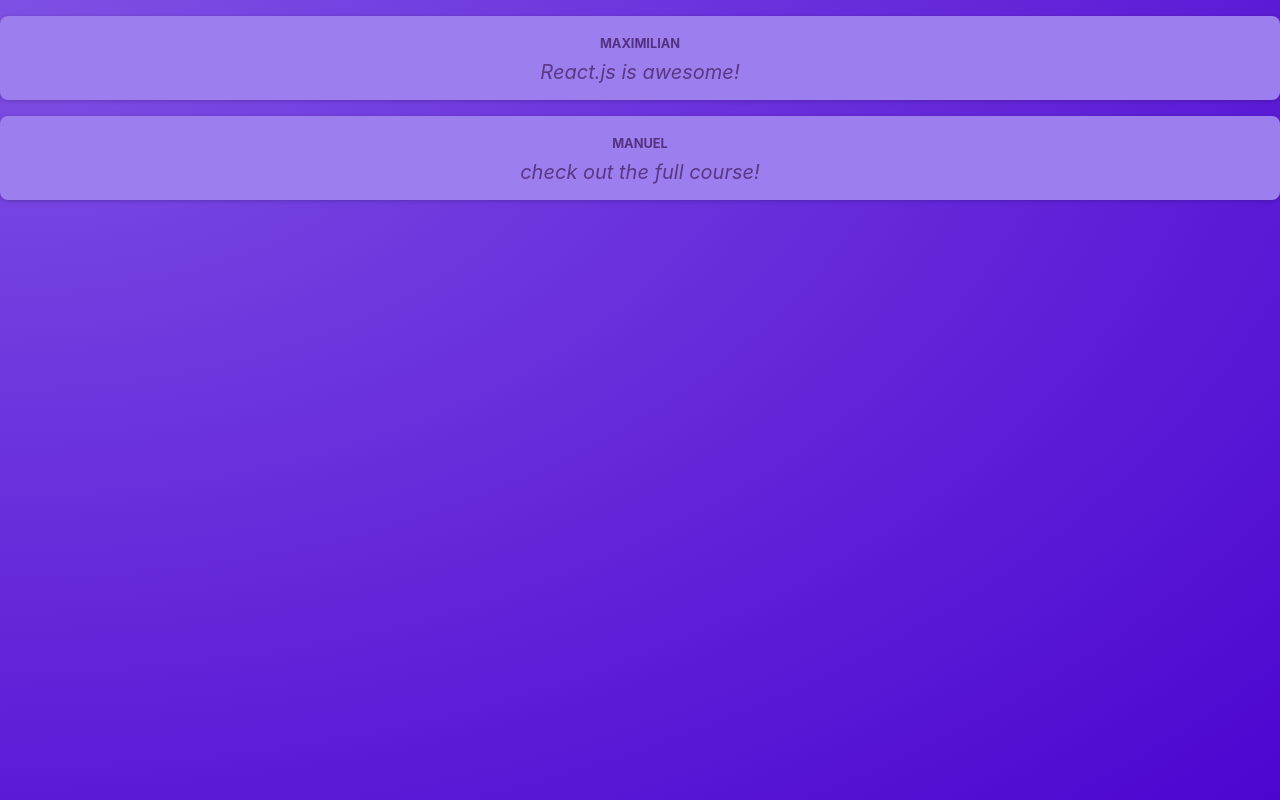
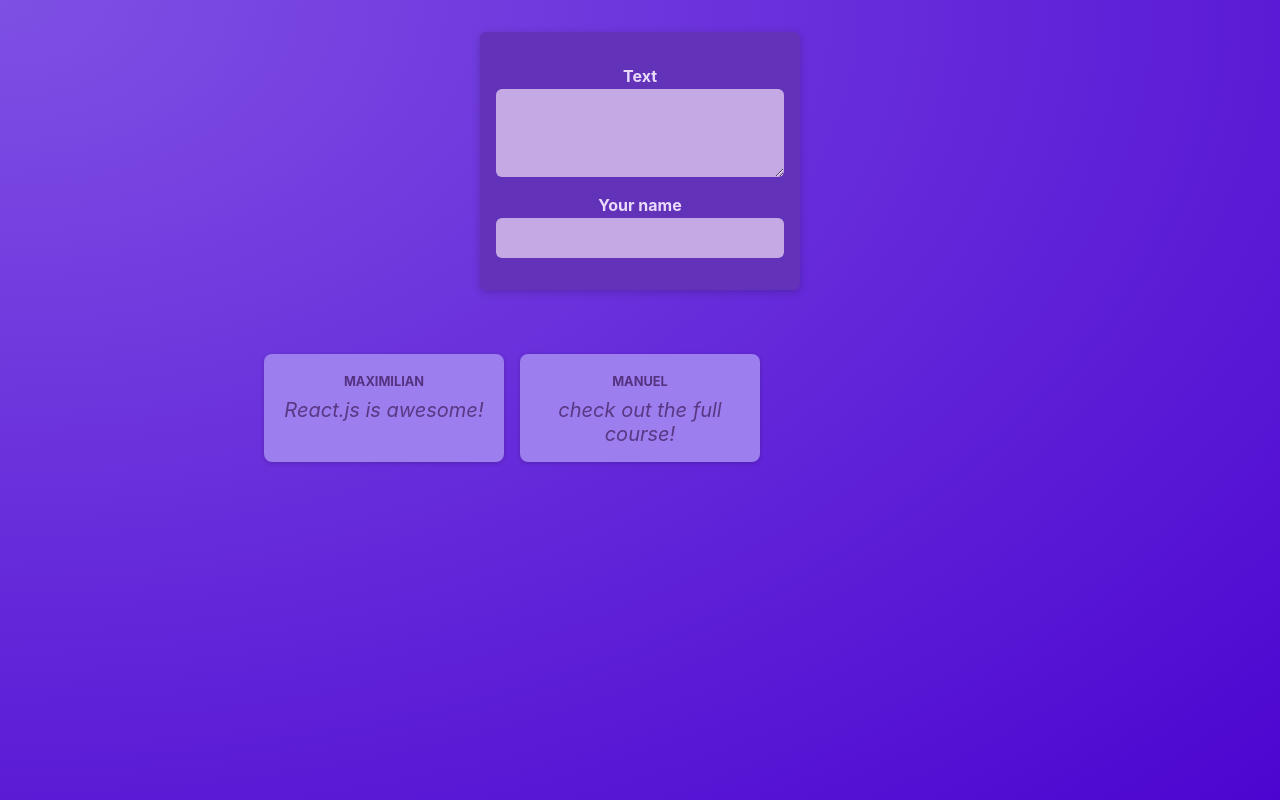
Before and after one commit to mayank-9031/React-crash-course, a React (Vite) app: page / in a window 1280 px wide. Built offline with nearby package versions, Linux system fonts and the light colour scheme.

Commit message:
exercise01 and preparing for state management

```diff
--- a/src/App.jsx
+++ b/src/App.jsx
@@ -1,10 +1,9 @@
-import Post from "./components/Post";
+import PostList from "./components/PostList";
 
 function App() {
   return (
     <main>
-      <Post author="Maximilian" body="React.js is awesome!" />
-      <Post author="Manuel" body="check out the full course!" />
+      <PostList />
     </main>
   );
 }
--- /dev/null
+++ b/src/components/NewPost.jsx
@@ -0,0 +1,18 @@
+import classes from "./NewPost.module.css";
+
+function NewPost() {
+  return (
+    <form className={classes.form}>
+      <p>
+        <label htmlFor="body">Text</label>
+        <textarea id="body" required rows={3} />
+      </p>
+      <p>
+        <label htmlFor="name">Your name</label>
+        <input type="text" id="name" required />
+      </p>
+    </form>
+  );
+}
+
+export default NewPost;
--- /dev/null
+++ b/src/components/NewPost.module.css
@@ -0,0 +1,55 @@
+.form {
+  background-color: #6233b9;
+  padding: 1rem;
+  width: 20rem;
+  margin: 2rem auto;
+  border-radius: 6px;
+  box-shadow: 0 2px 8px rgba(0, 0, 0, 0.2);
+}
+
+.form label {
+  display: block;
+  margin-bottom: 0.05rem;
+  color: #eadbfb;
+  font-weight: bold;
+}
+
+.form input,
+.form textarea {
+  display: block;
+  width: 100%;
+  font: inherit;
+  padding: 0.5rem;
+  border-radius: 6px;
+  border: none;
+  background-color: #c4a9e4;
+  color: #28262c;
+}
+
+.actions {
+  display: flex;
+  justify-content: flex-end;
+  gap: 0.5rem;
+}
+
+.actions button {
+  cursor: pointer;
+  font: inherit;
+  padding: 0.5rem 1.5rem;
+  border: none;
+  border-radius: 4px;
+  background-color: #34036c;
+  color: #e5d5f7;
+}
+
+.actions button:hover {
+  background-color: #23014a;
+}
+
+.actions button[type="button"] {
+  background-color: transparent;
+}
+
+.actions button[type="button"]:hover {
+  color: #d1bee6;
+}
--- a/src/components/Post.jsx
+++ b/src/components/Post.jsx
@@ -2,10 +2,10 @@
 
 function Post(props) {
   return (
-    <div className={classesss.post}>
+    <li className={classesss.post}>
       <p className={classesss.author}>{props.author}</p>
       <p className={classesss.text}>{props.body}</p>
-    </div>
+    </li>
   );
 }
 
--- /dev/null
+++ b/src/components/PostList.jsx
@@ -0,0 +1,17 @@
+import Post from "./Post";
+import NewPost from "./NewPost";
+import classes from "./PostList.module.css";
+
+const PostList = () => {
+  return (
+    <>
+      <NewPost />
+      <ul className={classes.posts}>
+        <Post author="Maximilian" body="React.js is awesome!" />
+        <Post author="Manuel" body="check out the full course!" />
+      </ul>
+    </>
+  );
+};
+
+export default PostList;
--- /dev/null
+++ b/src/components/PostList.module.css
@@ -0,0 +1,10 @@
+.posts {
+  list-style: none;
+  max-width: 50rem;
+  margin: 1rem auto;
+  padding: 1rem 0;
+  display: grid;
+  gap: 1rem;
+  grid-template-columns: repeat(3, 30%);
+  justify-content: center;
+}
```
